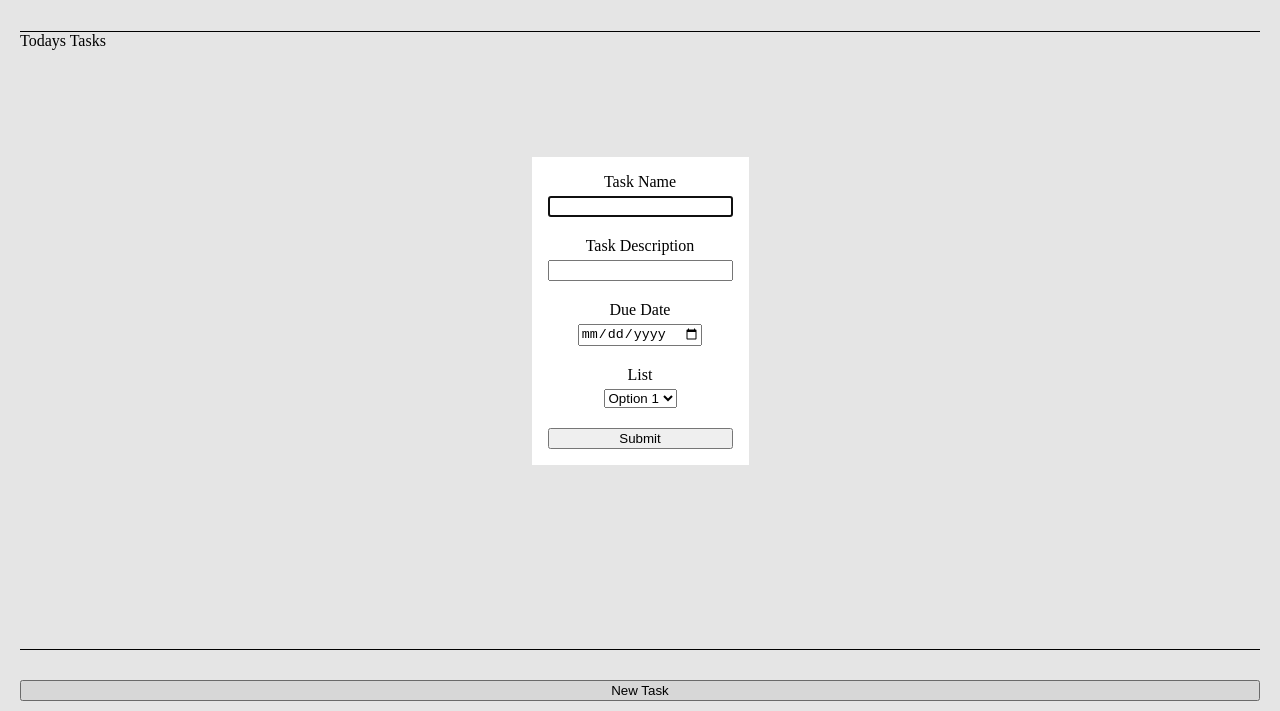
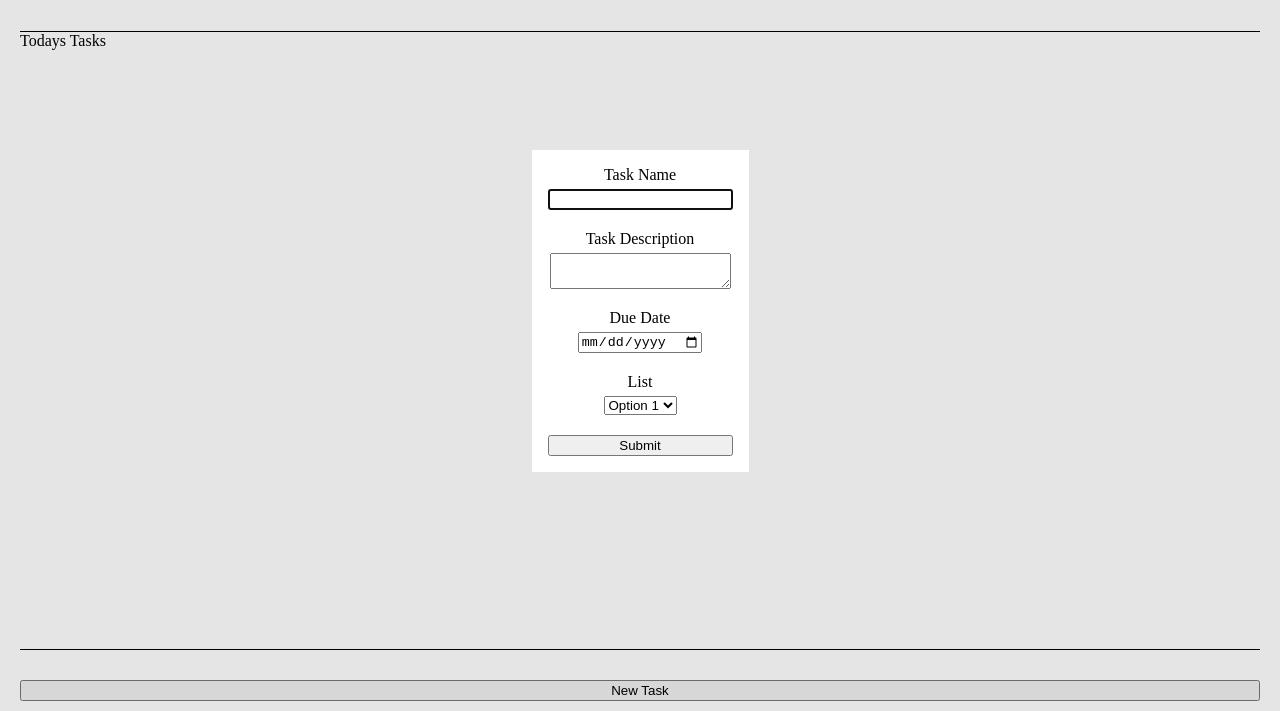
Before and after one commit to ProtoJanus/todo-list, a website built with webpack: page src/template.html in a window 1280 px wide. Both pictures are taken after a click on the button "New Task". Shown: the part 89-800 px from the top of the page. Built offline with nearby package versions, Linux system fonts and the light colour scheme.

Commit message:
Update task description to be text area

```diff
--- a/src/template.html
+++ b/src/template.html
@@ -24,12 +24,11 @@
           </div>
           <div>
             <label for="task_description">Task Description</label>
-            <input
-              type="text"
+            <textarea
               id="task_description"
               name="task_description"
               required
-            />
+            ></textarea>
           </div>
           <div>
             <label for="due_date">Due Date</label>
```
